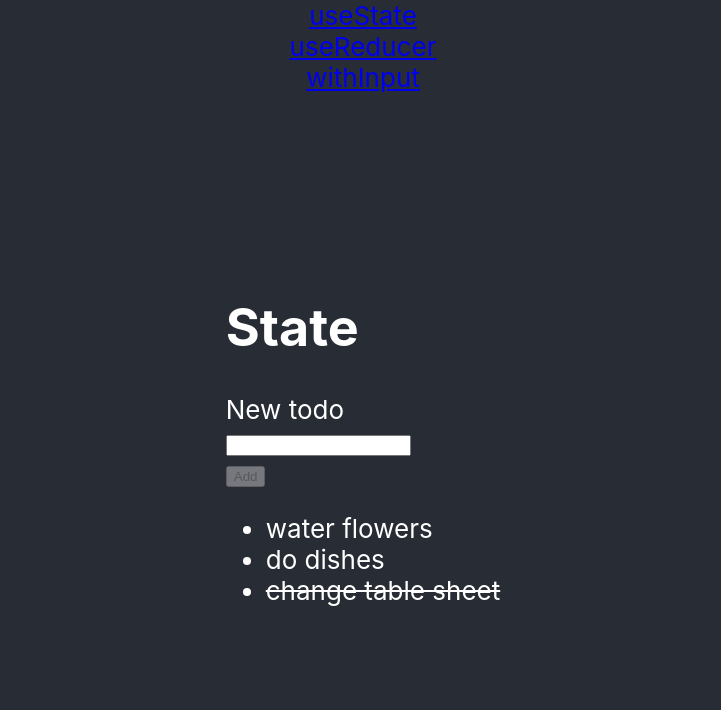
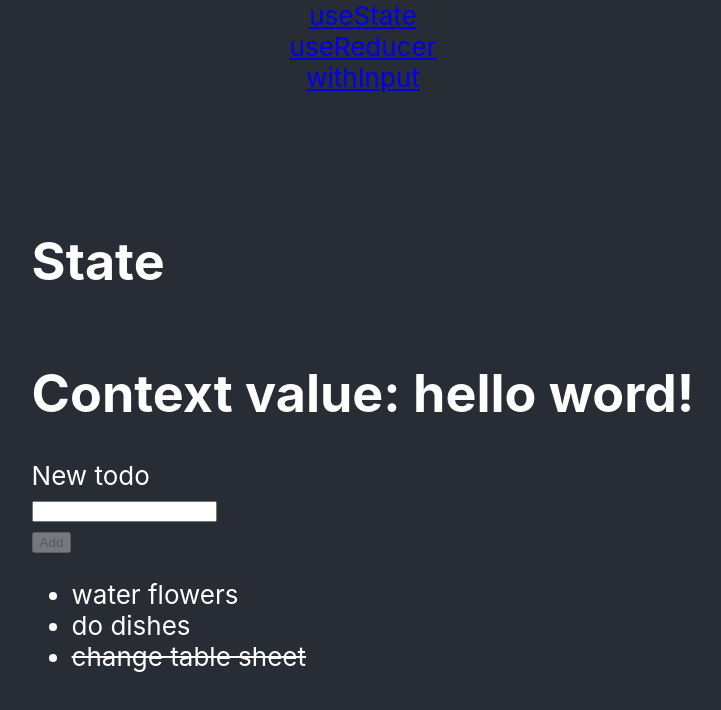
Before and after one commit to zembaxa/todos1, a React (Create React App) app: page /input in a window 1280 px wide. Shown: the top 710 px of the page, without its empty margins (277-998 px from the left). Built offline with nearby package versions, Linux system fonts and the light colour scheme.

Commit message:
use context showcase

```diff
--- a/src/components/ItemsAdd.jsx
+++ b/src/components/items/ItemsAdd.jsx
@@ -1,7 +1,9 @@
-import React from "react";
+import React, { useContext } from "react";
+import { HelloWordContext } from "../providers/TodosContext";
 
 export const ItemsAdd = ({ addTodoFn }) => {
   const [todoInput, setTodoInput] = React.useState("");
+  const helloWorld = useContext(HelloWordContext);
 
   // button click handler; adds new todo item to the collection
   const onTodoAdd = () => {
@@ -26,6 +28,7 @@ export const ItemsAdd = ({ addTodoFn }) => {
   return (
     <>
       <div>
+        <h1>Context value: {helloWorld}</h1>
         <label>New todo</label> <br />
         <input type="text" onChange={onInputChange} value={todoInput} /> <br />
         <button onClick={onTodoAdd} disabled={todoInput.length === 0}>
--- a/src/components/ItemsListReducer.jsx
+++ b/src/components/items/ItemsListReducer.jsx
@@ -1,5 +1,5 @@
 import React, { useReducer } from "react";
-import { todos } from "../todo";
+import { todos } from "../../todo";
 
 // this is a reducer function that modifies current state
 const reducer = (state, action) => {
--- a/src/components/ItemsListState.jsx
+++ b/src/components/items/ItemsListState.jsx
@@ -1,5 +1,5 @@
 import React from "react";
-import { todos } from "../todo";
+import { todos } from '../../todo';
 
 export const ItemsListState = () => {
   const [todoItems, setTodoItems] = React.useState(todos);
--- a/src/components/ItemsListStateInput.jsx
+++ b/src/components/items/ItemsListStateInput.jsx
@@ -1,5 +1,5 @@
 import React from "react";
-import { todos } from "../todo";
+import { todos } from "../../todo";
 import { ItemsAdd } from './ItemsAdd';
 
 export const ItemsListStateInput = () => {
--- /dev/null
+++ b/src/components/providers/TodosContext.js
@@ -0,0 +1,11 @@
+import { createContext } from "react";
+
+export const HelloWordContext = createContext();
+
+export const TodosContextProvider = ({ children }) => {
+  return (
+    <HelloWordContext.Provider value={'hello word!'}>
+      {children}
+    </HelloWordContext.Provider>
+  );
+}
```
Also changed, not shown: src/components/App.jsx (+10 -4 lines).
